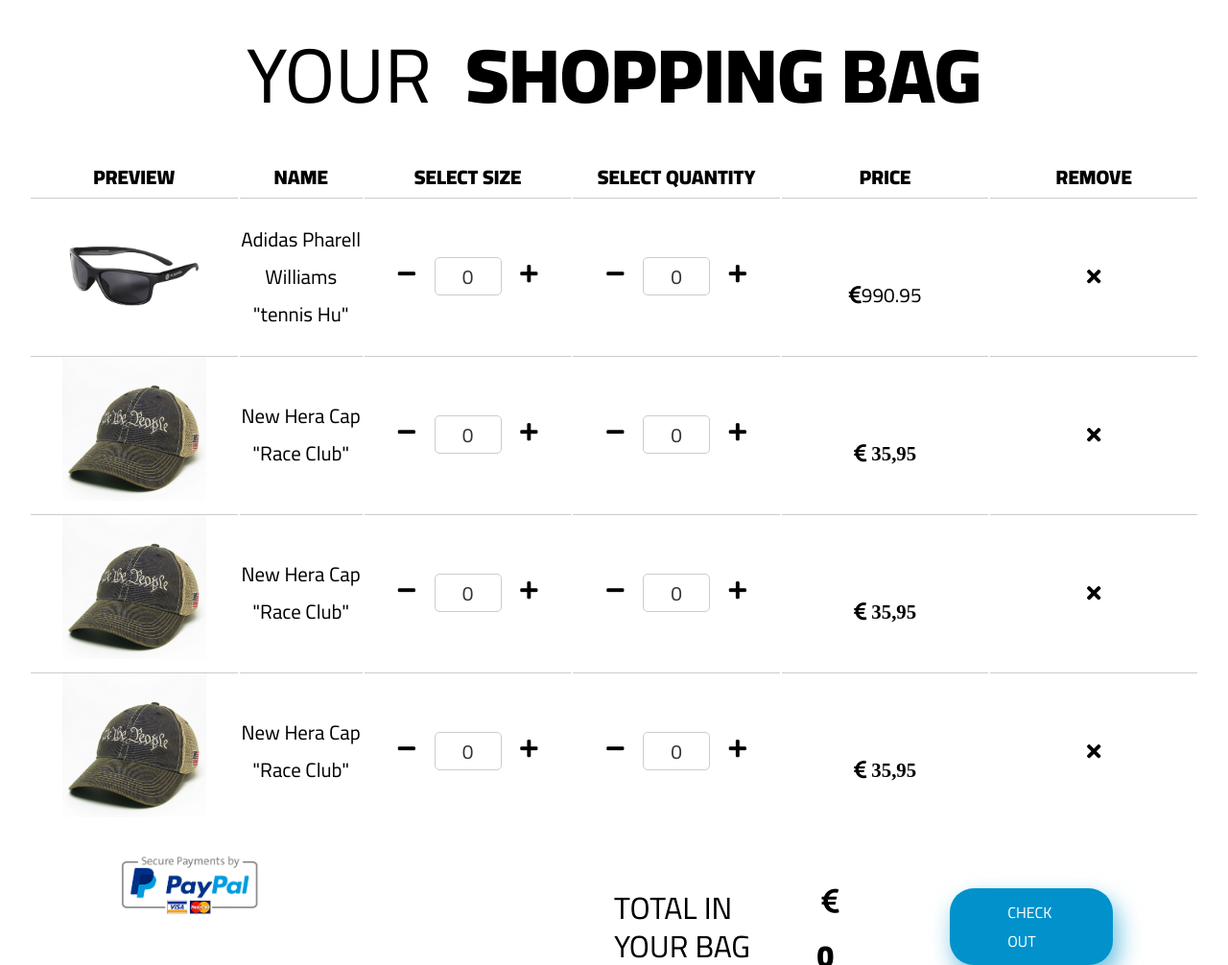
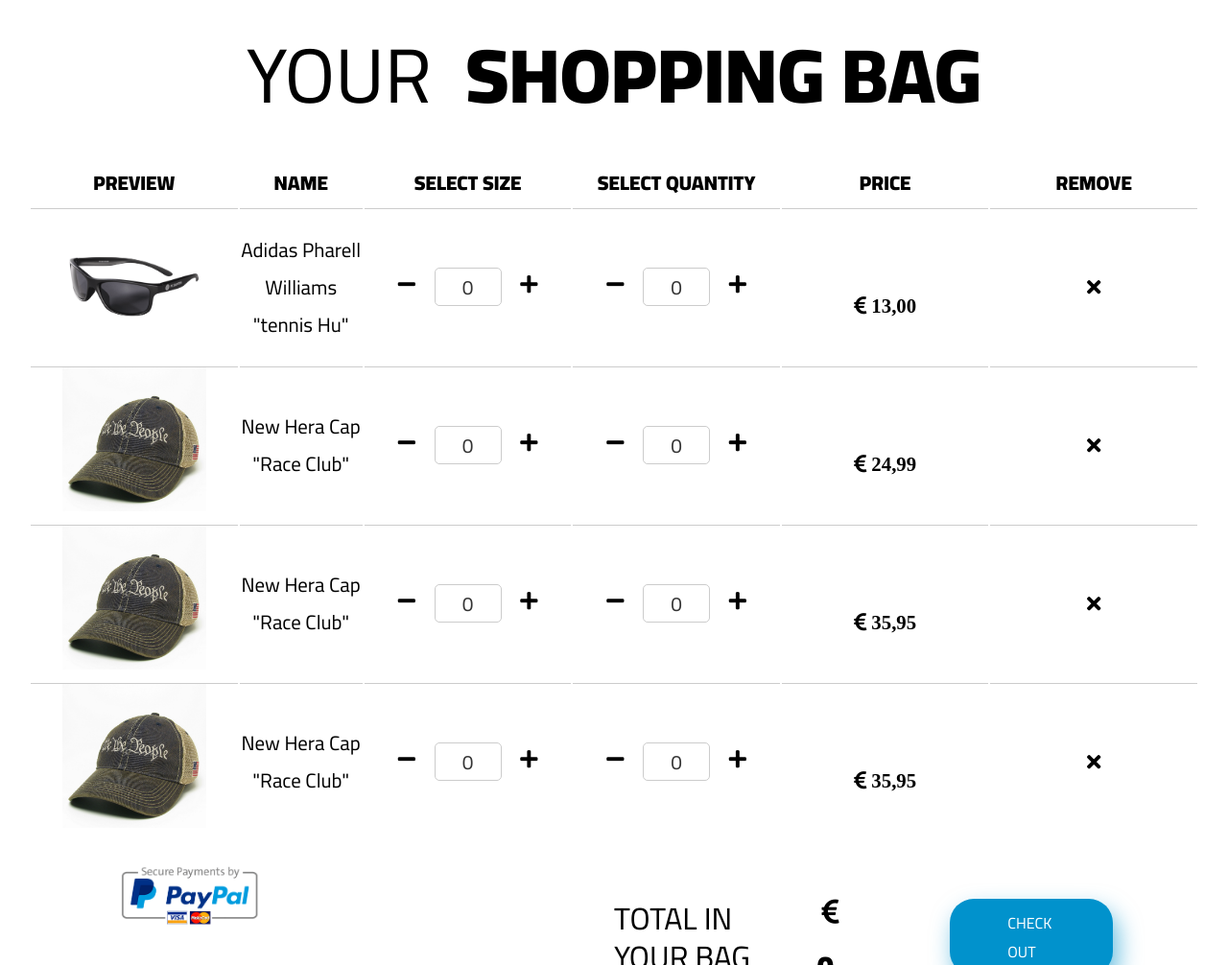
Before and after one commit to Tamia-Yang/skate, a plain HTML site: page index.html in a window 1280 px wide. Shown: the part 983-1989 px from the top of the page at 96% size. Drawn offline with nearby package versions, Linux system fonts and the light colour scheme.

Commit message:
screen and table figure modify

```diff
--- a/index.html
+++ b/index.html
@@ -104,7 +104,7 @@
                         <div class="count-result">0</div>
                         <i class="fas fa-plus"></i>
                     </td>
-                    <td> <i class="fas fa-euro-sign"></i>990.95</td>
+                    <td><i class="fas fa-euro-sign"> 13,00</i>
                     <td><i class="fas fa-times"></i></td>
                 </tr>
                 <tr>
@@ -121,7 +121,7 @@
                         <div class="count-result">0</div>
                         <i class="fas fa-plus"></i>
                     </td>
-                    <td><i class="fas fa-euro-sign"> 35,95</i>
+                    <td><i class="fas fa-euro-sign"> 24,99</i>
                     </td>
                     <td><i class="fas fa-times"></i></td>
                 </tr>
--- a/js/script.js
+++ b/js/script.js
@@ -51,10 +51,11 @@
 
 }
 //section2
-
-
 document.querySelector(".btn-right").addEventListener("click", () => {
     var location = document.querySelector(".shoppingList").offsetTop;
     window.scrollTo({ top: location, behavior: 'smooth' })
 
 })
+document.querySelector(".close").addEventListener("click", () => {
+    window.scrollTo({ top: 0, behavior: 'smooth' })
+})
--- a/scss/style.scss
+++ b/scss/style.scss
@@ -182,7 +182,6 @@
             }
 
 
-
         }
 
         &.right{
@@ -257,6 +256,8 @@
 
 //  section2
  .shoppingList {
+     width: 100%;
+     height: 100vh;
     .container-bag{
         width: 100%;
         height: 100%;
@@ -293,8 +294,7 @@
 
     }
     .table{
-        width: 100%;
-        height: 100%;
+        width: 100%;;
         padding: 0 30px;
 
 
@@ -309,7 +309,7 @@
             th,td{
                 text-align: center;
                 width: 16.8%;
-                height: 10%x;
+                height: 50px;
                 font-weight: 900;
                 font-size: 1.3rem;
 
@@ -320,6 +320,7 @@
             td{
                 font-weight: 400;
                 border-top: 1px solid #ccc;
+
             }
             .fa-euro-sign{
                 font-size: 1.3rem;
```
Also changed, not shown: css/style.css, 1 other file.
